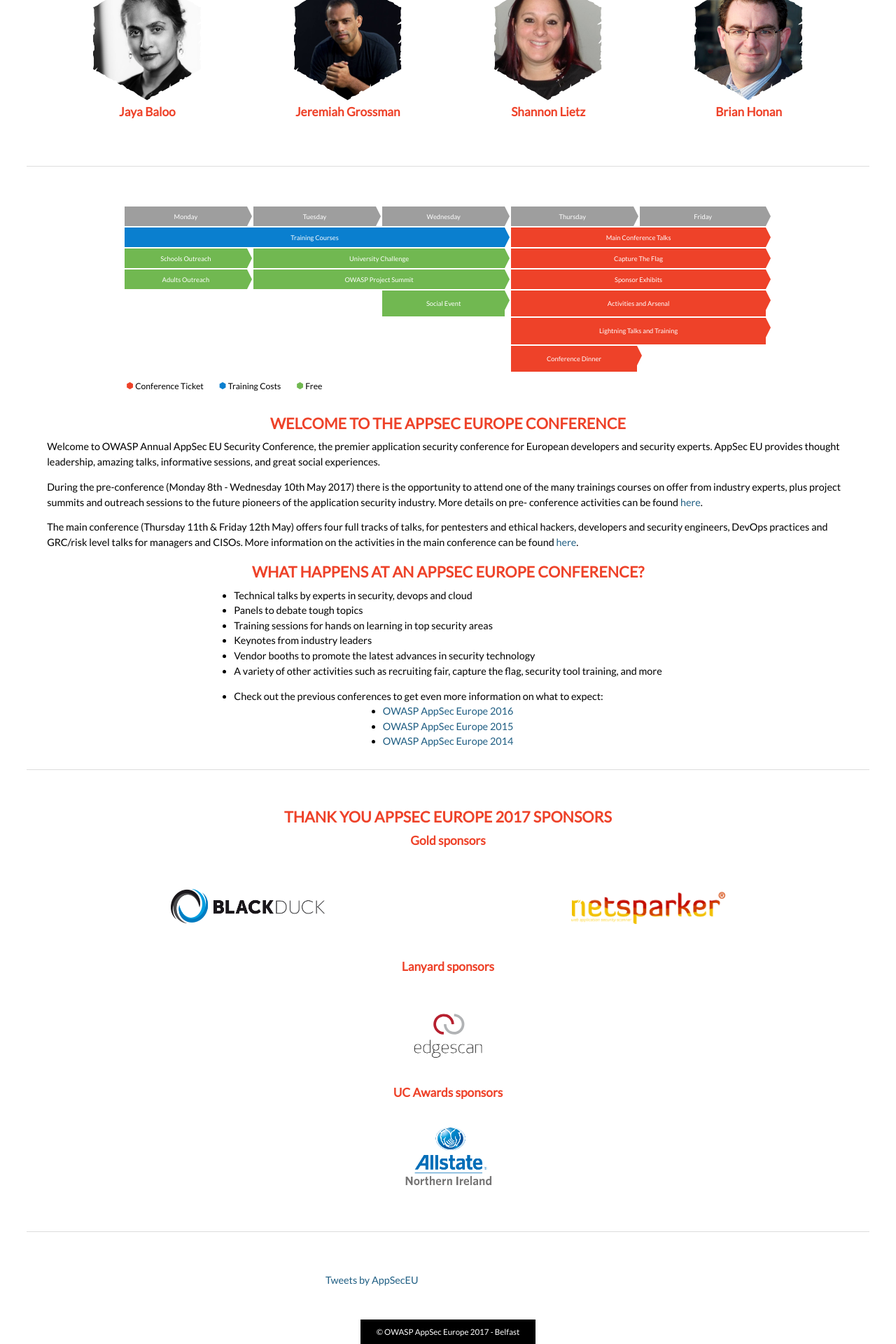
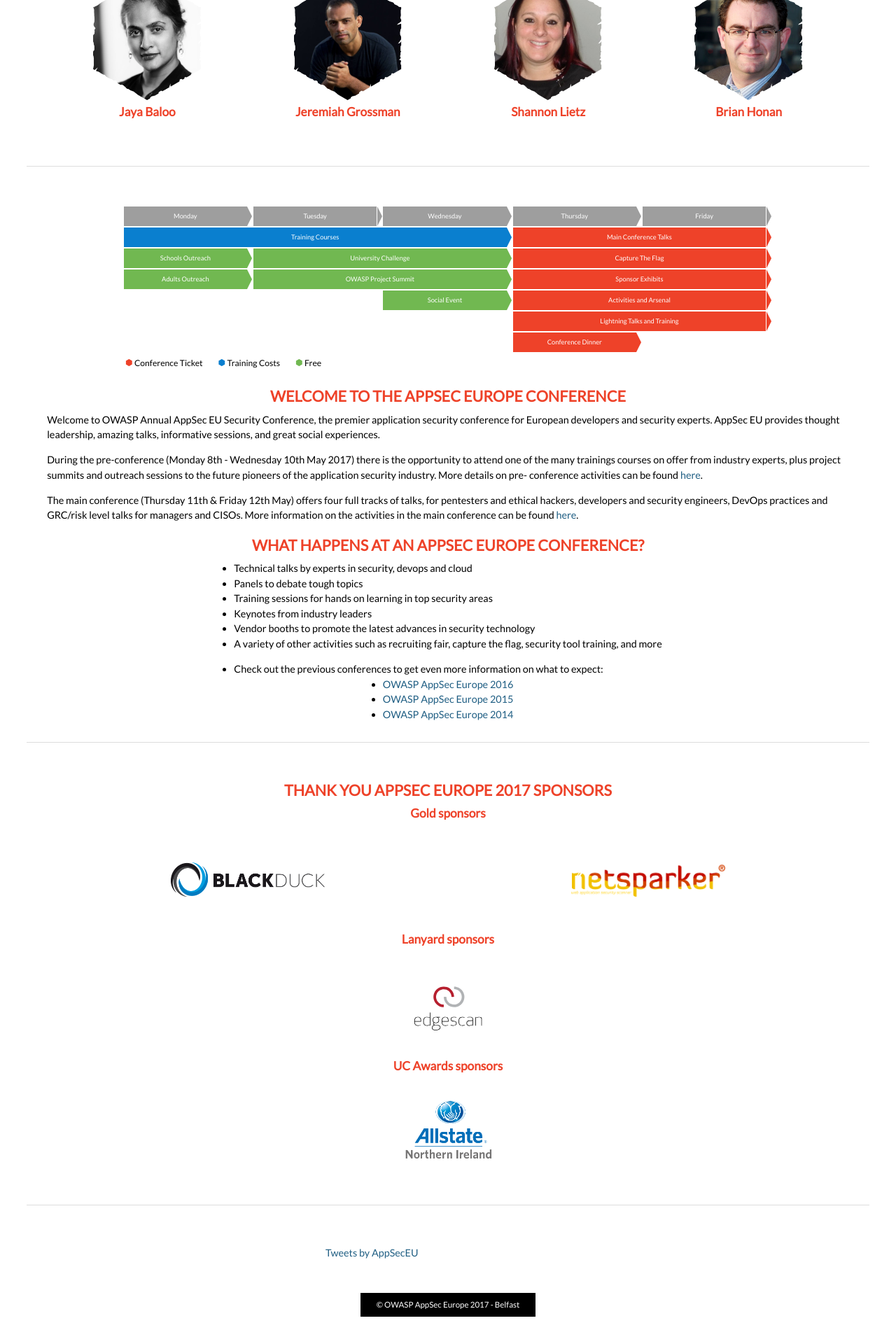
Before and after one commit to OWASP/AppSecEurope2017, a Jekyll site: the page built from index.html, in a window 1280 px wide. Shown: the part 713-2633 px from the top of the page at 70% size. Built offline with Jekyll 4.4.1, drawn with Linux system fonts in a browser that asks for light colours; comment, search, counter and statistics services are not loaded; after the commit the page ends 2594 px from its top, so only the background shows below that.

Commit message:
Fixing arrowed tables

```diff
--- a/assets/css/style.scss
+++ b/assets/css/style.scss
@@ -331,18 +331,22 @@
 	table.arrowed {
 		width: 100%;
 		font-size: 65%;
+		border-collapse: separate;
+
 		td {
 	    background-color: #9e9e9e;
-		    border-left: #fff solid 1em;
+	    border-right: #fff solid 1em;
 	    line-height: 1em;
+	    xline-spacing: 0em;
 	    padding: 0.5em;
 	    position: relative;
-		    left: -1em;
+	    xleft: -1em;
 	    color: #fff;
 	    width: 20%;
 	    text-align: center;
-		    height: 2em;
+	    height: 3.2em;
 	    vertical-align: middle;
+	    box-sizing: border-box;
 		}
 
 		td:after {
@@ -350,11 +354,11 @@
 	    width: 0;
 	    height: 0;
 	    border-left: #9e9e9e solid 0.8em;
-		    border-top: transparent solid 1.5em;
-		    border-bottom: transparent solid 1.5em;
+	    border-top: #fff solid 1.5em;
+	    border-bottom: #fff solid 1.5em;
 	    position: absolute;
 	    top: 0em;
-		    right: -0.75em;
+	    right: -0.8em;
 	    z-index: 2;
 		}
 		td.hidden {
@@ -379,14 +383,14 @@
 			}
 		}
 		td.white {
-			color: #000;
-			font-size: 130%;
 			background-color: #fff;
 			&:after{
-				border-left-color: #fff;
+				visibility: hidden;
 			}
 		}
 		ul.legend {
+			color: #000;
+			font-size: 130%;
 			display: flex;
 			flex-wrap: wrap;
 			list-style: none;
```
Lines whose indentation alone changed are shown as unchanged.
